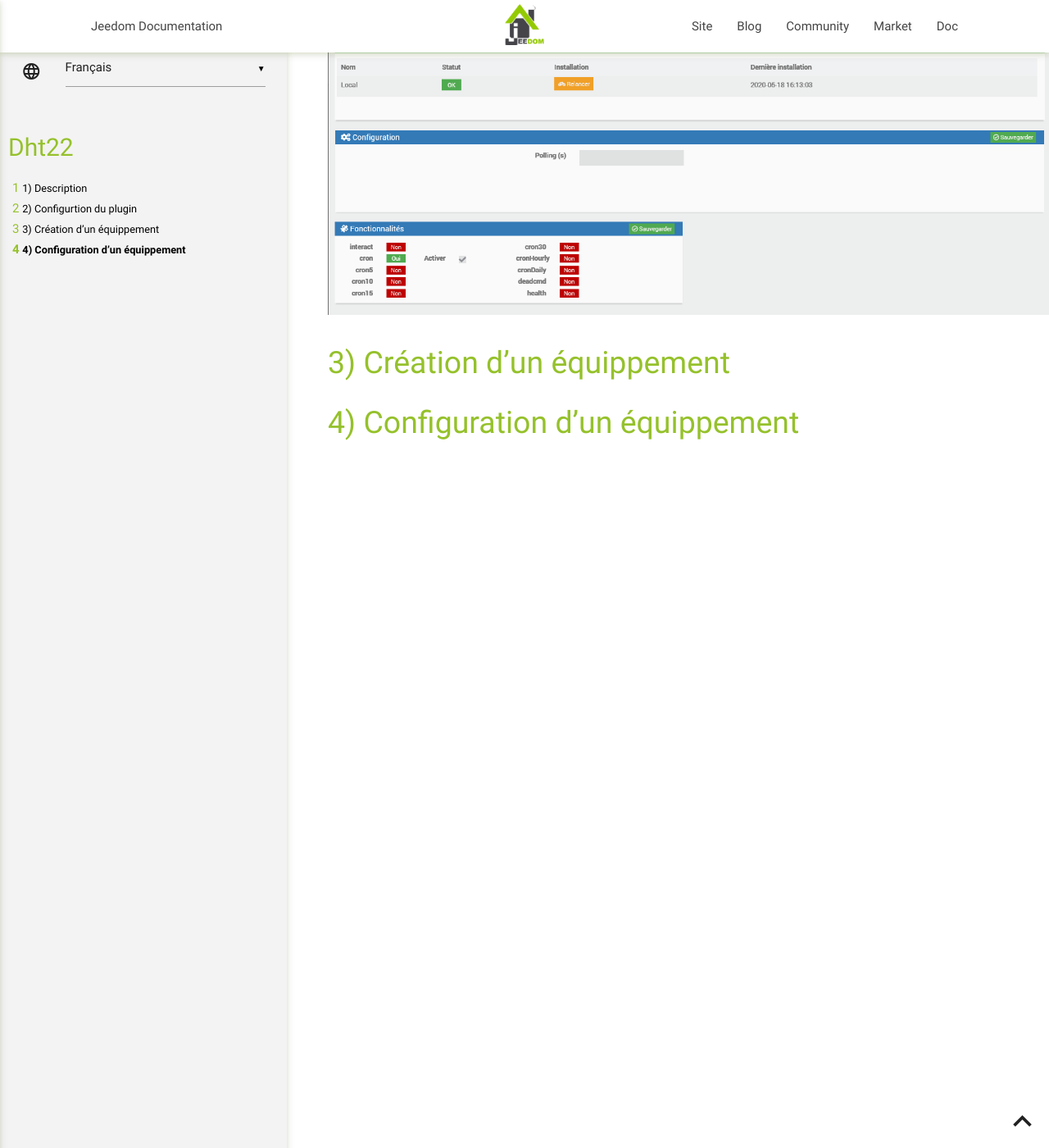
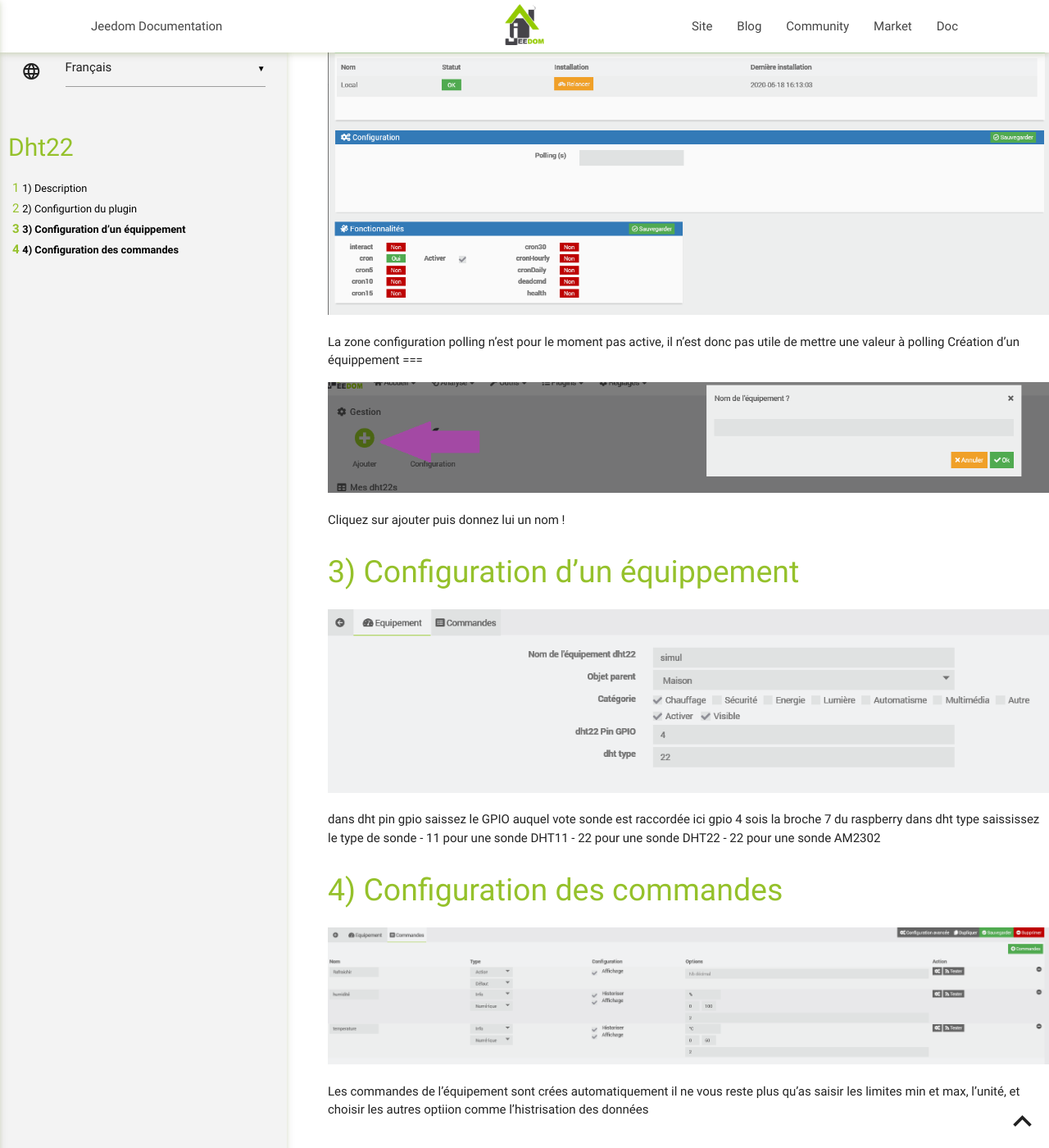
Before and after one commit to linura/dht22, a Jekyll site: the page built from docs/fr_FR/index.md, in a window 1280 px wide and 1400 px high, scrolled down 466 px. Shown: the whole window at 82% size. Built offline with Jekyll 4.4.1, drawn with Linux system fonts in a browser that asks for light colours; our own code applies the rules of GitHub Pages for plain Markdown files.

Commit message:
Update index.md

```diff
--- a/docs/fr_FR/index.md
+++ b/docs/fr_FR/index.md
@@ -15,8 +15,28 @@
 
 ![Config plugin](../assets/images/config.png)
 
+La zone configuration polling n'est pour le moment pas active, il n'est donc pas utile de mettre une valeur à polling
 Création d'un équippement
 ===
 
+![Create Equipement](../assets/images/create_equipment.png)
+
+Cliquez sur ajouter puis donnez lui un nom !
+
 Configuration d'un équippement
 ===
+
+![Named Equipement](../assets/images/name_equipment.png)
+
+dans dht pin gpio saissez le GPIO auquel vote sonde est raccordée ici gpio 4 sois la broche 7 du raspberry
+dans dht type saississez le type de sonde
+    - 11 pour une sonde DHT11
+    - 22 pour une sonde DHT22
+    - 22 pour une sonde AM2302
+
+Configuration des commandes
+===
+
+![commands config](../assets/images/config_commande.png)
+
+Les commandes de l'équipement sont crées automatiquement il ne vous reste plus qu'as saisir les limites min et max, l'unité, et choisir les autres optiion comme l'histrisation des données
```
